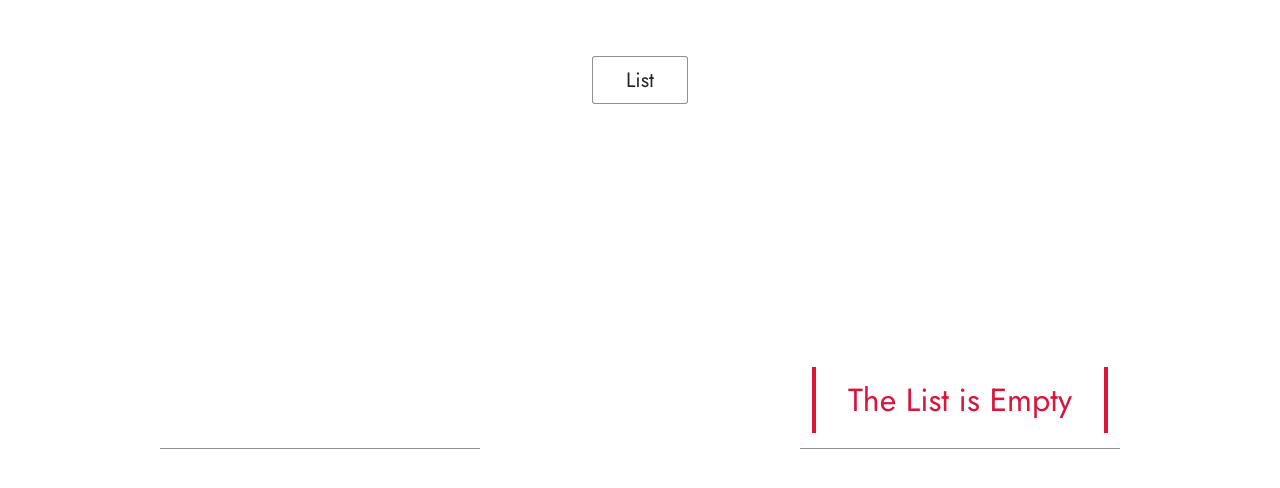
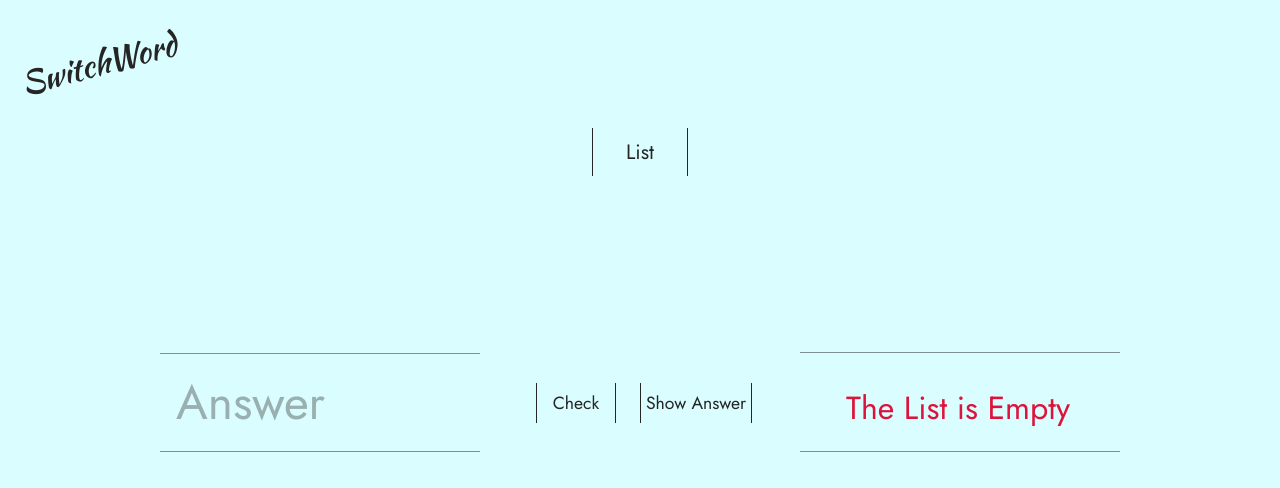
Before and after one commit to BidloFilder/SwitchWord, a React (Create React App) app: page / in a window 1280 px wide. Shown: the top 488 px of the page. Built offline with nearby package versions, Linux system fonts and the light colour scheme.

Commit message:
Design, answer, answer button

```diff
--- a/src/App.css
+++ b/src/App.css
@@ -1,15 +1,16 @@
 @import url('https://fonts.googleapis.com/css2?family=Jost:wght@300;400&family=Maven+Pro&display=swap');
+@import url('https://fonts.googleapis.com/css2?family=Kaushan+Script&display=swap');
+
 * {
     padding: 0;
     margin: 0;
     box-sizing: border-box;
     color: #252525;
     font-family: 'Jost', sans-serif;
-
 }
 
 body {
-    background-color: #ffffff;
+    background-color: #dafeff;
 }
 
 .main_button {
@@ -21,3 +22,12 @@ body {
     display: flex;
     justify-content: center;
 }
+
+.logo {
+    font-size: 2rem;
+    transform: rotate(-15deg);
+    position: absolute;
+    top: 5%;
+    left: 1.5%;
+    font-family: 'Kaushan Script', cursive;
+}
--- a/src/App.js
+++ b/src/App.js
@@ -1,7 +1,7 @@
 import './App.css';
 import TranslateAndResult from './Components/TranslateAndResult/TranslateAndResult';
 import MainButton from './Components/MainButton/MainButton';
-import InputsAndLists from './Components/InputsAndLists/InputsAndLists';
+import Inputs from './Components/InputsAndLists/Inputs/Inputs';
 import { useState } from 'react';
 import { v4 as uuidv4 } from 'uuid';
 
@@ -33,6 +33,7 @@ function App() {
   const deleteWordsHandler = (event) => {
     let word = event.target.previousSibling.innerText;
     let translation = event.target.nextSibling.innerText;
+
     event.target.parentNode.parentNode.removeChild(event.target.parentNode);
     WORDS = WORDS.filter((item) => item[word] !== translation);
     return WORDS;
@@ -50,7 +51,7 @@ function App() {
       </div>
       <div className="lists">
         {showLists ? (
-          <InputsAndLists
+          <Inputs
             deleteWord={deleteWordsHandler}
             addWord={addNewWordsHandler}
             deleteAll={deleteAll}
--- /dev/null
+++ b/src/Components/InputsAndLists/Inputs/Inputs.css
@@ -0,0 +1,72 @@
+
+.words_list_box {
+  margin-top: 13rem;
+}
+
+.list_form {
+  display: flex;
+  margin-bottom: 6rem;
+}
+
+input {
+  display: block;
+  outline: none;
+  border: none;
+  border-bottom: 1px solid #25252580;
+  padding: .5em 0em;
+  font-size: 1.8rem;
+  margin: 0 5rem;
+  background: none;
+}
+
+label {
+  text-align: center;
+  display: inline-block;
+  font-size: 1.4rem;
+}
+
+.add_btn {
+  color: #252525;
+  border: none;
+  border-bottom: 1px solid #252525;
+  border-top: 1px solid #252525;
+  background: none;
+  width: 6rem;
+  margin-top: 1.5rem;
+  height: 2.5rem;
+  font-size: 1rem;
+  transition: 0.3s;
+  cursor: pointer;
+  word-wrap: break-word;
+}
+
+.add_btn:hover {
+  background-color: #252525;
+  color: #ffffff;
+}
+
+.word_warning, .translation_warning {
+  background-color: #b9002e57;
+  border-radius: 5px;
+}
+
+.delete_all {
+  color: #252525;
+  border: none;
+  border-bottom: 1px solid #252525;
+  border-top: 1px solid #252525;
+  background: none;
+  width: 6rem;
+  margin-top: 1.5rem;
+  margin-left: 2rem;
+  height: 2.5rem;
+  font-size: 1rem;
+  transition: 0.3s;
+  cursor: pointer;
+  word-wrap: break-word;
+}
+
+.delete_all:hover {
+  color: #ffffff;
+  background-color: #252525;
+}
--- a/src/Components/InputsAndLists/InputsAndLists.js
+++ b/src/Components/InputsAndLists/Inputs/Inputs.js
@@ -1,7 +1,8 @@
 import React, { useState } from 'react';
-import './InputsAndLists.css';
+import Lists from '../Lists/Lists';
+import './Inputs.css';
 
-const InputsAndLists = (props) => {
+const Inputs = (props) => {
   const [listValue, setListValue] = useState(props.addWord);
   const [wordWarning, setWordWarning] = useState(false);
   const [translationWarning, setTranslationWarning] = useState(false);
@@ -23,10 +24,9 @@ const InputsAndLists = (props) => {
 
       setListValue(
         props.addWord(
-          wordValue.charAt(0).toUpperCase() +
-          wordValue.slice(1).toLowerCase(),
+          wordValue.charAt(0).toUpperCase() + wordValue.slice(1).toLowerCase(),
           translateValue.charAt(0).toUpperCase() +
-          translateValue.slice(1).toLowerCase()
+            translateValue.slice(1).toLowerCase()
         )
       );
       event.target.word.value = '';
@@ -41,6 +41,7 @@ const InputsAndLists = (props) => {
 
   return (
     <div className="words_list_box">
+      <span className='logo'>SwitchWord</span>
       <form onSubmit={passInputsValue} autoComplete="off" className="list_form">
         <label>
           Word
@@ -50,7 +51,9 @@ const InputsAndLists = (props) => {
         <button className="add_btn" type="submit">
           Add Word
         </button>
-        <button onClick={deleteAll} className='delete_all'>Delete All</button>
+        <button onClick={deleteAll} className="delete_all">
+          Delete All
+        </button>
 
         <label>
           Translation
@@ -61,33 +64,9 @@ const InputsAndLists = (props) => {
         </label>
       </form>
 
-      <div className="list_items">
-        {listValue.map((value) => {
-          return (
-            <div key={value.id}>
-              <div className="item">
-                <p>
-                  {Object.keys(value)[0].charAt(0).toUpperCase() +
-                    Object.keys(value)[0].slice(1).toLowerCase()}
-                </p>
-                <button
-                  className="delete_btn"
-                  onClick={props.deleteWord}
-                  type="button"
-                >
-                  Delete
-                </button>
-                <p style={{ fontWeight: '400' }}>
-                  {Object.values(value)[0].charAt(0).toUpperCase() +
-                    Object.values(value)[0].slice(1).toLowerCase()}
-                </p>
-              </div>
-            </div>
-          );
-        })}
-      </div>
+     <Lists listValue={listValue} deleteWord={props.deleteWord}/>
     </div>
   );
 };
 
-export default InputsAndLists;
+export default Inputs;
--- a/src/Components/InputsAndLists/InputsAndLists.css
+++ /dev/null
@@ -1,109 +0,0 @@
-
-.words_list_box {
-  margin-top: 13rem;
-}
-
-.list_form {
-  display: flex;
-  margin-bottom: 6rem;
-}
-
-input {
-  display: block;
-  outline: none;
-  border: none;
-  border-bottom: 1px solid #25252580;
-  padding: .5em 0em;
-  font-size: 1.8rem;
-  margin: 0 5rem;
-}
-
-label {
-  text-align: center;
-  display: inline-block;
-  font-size: 1.4rem;
-}
-
-.add_btn {
-  color: #252525;
-  border: 1px solid #25252580;
-  background-color: #ffffff;
-  width: 6rem;
-  margin-top: 1.5rem;
-  height: 2.5rem;
-  font-size: 1rem;
-  border-radius: 3px;
-  transition: 0.3s;
-  cursor: pointer;
-  word-wrap: break-word;
-}
-
-.add_btn:hover {
-  box-shadow: none;
-  background-color: #252525;
-  color: #ffffff;
-  border-radius: 5px;
-}
-
-.list_items {
-  height: 45vh;
-  margin-bottom: -6.5rem;
-  margin-top: 5rem;
-}
-
-.item {
-  display: flex;
-  justify-content: space-between;
-  border: none;
-  border-left: 1px solid #252525;
-  border-right: 1px solid #252525;
-  font-family: 'Montserrat', sans-serif;
-  font-weight: lighter;
-  padding: 1rem 2rem;
-  font-size: 1.7rem;
-  margin: 1.5rem 4rem;
-  background-color: #f5f5f5;
-}
-
-.delete_btn {
-  position: absolute;
-  left: 48%;
-  margin-top: .2rem;
-  color: #252525;
-  border: none;
-  border-left: 1px solid #252525;
-  border-right: 1px solid #252525;
-  background-color: #f5f5f5;
-  font-size: 1rem;
-  transition: 0.3s;
-  cursor: pointer;
-  word-wrap: break-word;
-  width: 4rem;
-  height: 2rem;
-}
-
-.delete_btn:hover {
-  background-color: #252525;
-  color: #ffffff;
-  border-radius: 0;
-}
-
-.word_warning, .translation_warning {
-  background-color: #b9002e57;
-  border-radius: 5px;
-}
-
-.delete_all {
-  color: #252525;
-  border: 1px solid #25252580;
-  background-color: #ffffff;
-  width: 6rem;
-  margin-top: 1.5rem;
-  margin-left: 2rem;
-  height: 2.5rem;
-  font-size: 1rem;
-  border-radius: 3px;
-  transition: 0.3s;
-  cursor: pointer;
-  word-wrap: break-word;
-}
--- /dev/null
+++ b/src/Components/InputsAndLists/Lists/Lists.css
@@ -0,0 +1,42 @@
+.list_items {
+  height: 40vh;
+  margin-bottom: -6.5rem;
+  margin-top: 5rem;
+}
+
+.item {
+  display: flex;
+  justify-content: space-between;
+  border: none;
+  border-left: 1px solid #252525;
+  border-right: 1px solid #252525;
+  font-family: 'Montserrat', sans-serif;
+  font-weight: lighter;
+  padding: 1rem 2rem;
+  font-size: 1.7rem;
+  margin: 1.5rem 4rem;
+  background-color: #b9fdff;
+}
+
+.delete_btn {
+  position: absolute;
+  left: 48%;
+  margin-top: 0.2rem;
+  color: #252525;
+  border: none;
+  border-left: 1px solid #252525;
+  border-right: 1px solid #252525;
+  background: none;
+  font-size: 1rem;
+  transition: 0.3s;
+  cursor: pointer;
+  word-wrap: break-word;
+  width: 4rem;
+  height: 2rem;
+}
+
+.delete_btn:hover {
+  background-color: #252525;
+  color: #ffffff;
+  border-radius: 0;
+}
--- /dev/null
+++ b/src/Components/InputsAndLists/Lists/Lists.js
@@ -0,0 +1,35 @@
+import './Lists.css'
+
+
+const Lists = (props) => {
+
+  return (
+    <div className="list_items">
+      {props.listValue.map((value) => {
+        return (
+          <div key={value.id}>
+            <div className="item">
+              <p>
+                {Object.keys(value)[0].charAt(0).toUpperCase() +
+                  Object.keys(value)[0].slice(1).toLowerCase()}
+              </p>
+              <button
+                className="delete_btn"
+                onClick={props.deleteWord}
+                type="button"
+              >
+                Delete
+              </button>
+              <p style={{ fontWeight: '400' }}>
+                {Object.values(value)[0].charAt(0).toUpperCase() +
+                  Object.values(value)[0].slice(1).toLowerCase()}
+              </p>
+            </div>
+          </div>
+        );
+      })}
+    </div>
+  );
+};
+
+export default Lists;
--- a/src/Components/MainButton/MainButton.css
+++ b/src/Components/MainButton/MainButton.css
@@ -1,21 +1,20 @@
 .words_list_btn {
   position: absolute;
-  top: 3.5rem;
+  top: 8rem;
   color: #252525;
-  border: 1px solid #25252580;
-  background-color: #ffffff;
+  border: none;
+  border-right: 1px solid #252525;
+  border-left: 1px solid #252525;
+  background: none;
   width: 6rem;
   height: 3rem;
   font-size: 1.3rem;
-  border-radius: 3px;
   transition: 0.3s;
   cursor: pointer;
   word-wrap: break-word;
 }
 
 .words_list_btn:hover {
-  box-shadow: none;
+  color: #ffffff;
   background-color: #252525;
-  color: #ffffff;
-  border-radius: 5px;
 }
--- a/src/Components/TranslateAndResult/TranslateAndResult.css
+++ b/src/Components/TranslateAndResult/TranslateAndResult.css
@@ -7,33 +7,102 @@
 
 .input {
   position: relative;
-  background-color: #ffffff;
-  border: none;
+  border-top: 1px solid #25252580;
   border-bottom: 1px solid #25252580;
-  padding: .9rem 0;
+  padding: .9rem 1rem;
   font-size: 3rem;
   width: 20rem;
   margin-right: 45rem;
+  margin-bottom: -4.3rem;
+  background: none;
+  color: #252525;
 }
 
 .input:focus {
   outline: none;
 }
 
+input::placeholder {
+  color: #3f3f3f69;
+}
+
+input:hover::placeholder {
+  color: transparent;
+}
+
 .result {
   position: absolute;
+  margin-bottom: -1rem;
   font-size: 3rem;
-  padding: 2rem 5rem;
   margin-left: 40rem;
+  color: #252525;
   display: flex;
-  align-items: flex-end;
+  align-items: center;
   justify-content: center;
+  padding: 3rem 10rem;
+  background: none;
+}
+
+.result::before {
+  content: '';
+  position: absolute;
+  border-bottom: 1px solid #25252580;
+  width: 320px;
+  margin-bottom: 7rem;
 }
 
 .result::after {
   content: '';
   position: absolute;
   border-bottom: 1px solid #25252580;
-  min-width: 20rem;
-  margin-bottom: -1rem;
+  width: 320px;
+  margin-bottom: -5.4rem;
 }
+
+.check_btn {
+  margin-left: 28.5rem;
+  margin-bottom: 1.5rem;
+  color: #252525;
+  border: none;
+  border-right: 1px solid #252525;
+  border-left: 1px solid #252525;
+  background: none;
+  width: 5rem;
+  height: 2.5rem;
+  font-size: 1.1rem;
+  transition: 0.3s;
+  cursor: pointer;
+  word-wrap: break-word;
+}
+
+.check_btn:hover {
+  background-color: #252525;
+  color: #ffffff;
+}
+
+.answer {
+  position: absolute;
+  top: 32%;
+  left: 47.5%;
+  font-size: 1.5rem;
+}
+
+.show_answer {
+  margin-left: 1.5rem;
+  color: #252525;
+  border: none;
+  border-right: 1px solid #252525;
+  border-left: 1px solid #252525;
+  background: none;
+  width: 7rem;
+  height: 2.5rem;
+  font-size: 1.1rem;
+  transition: 0.3s;
+  cursor: pointer;
+  word-wrap: break-word;
+}
+
+.show_answer:hover {
+  background-color: #252525;
+  color: #ffffff;
+}
--- a/src/Components/TranslateAndResult/TranslateAndResult.js
+++ b/src/Components/TranslateAndResult/TranslateAndResult.js
@@ -1,8 +1,9 @@
 import { useState } from 'react';
 import './TranslateAndResult.css';
-import '../InputsAndLists/InputsAndLists.css';
 
 const TranslateAndResult = (props) => {
+  const [answer, setAnswer] = useState('')
+  const [answerBtn, setAnswerBtn] = useState('Show Answer')
 
   //Get random object from WORDS array
   const getRandomObjFromArr = () => {
@@ -15,9 +16,8 @@ const TranslateAndResult = (props) => {
       const inlineErrorStyle = {
         color: 'crimson',
         fontSize: '2rem',
-        borderLeft: '4px solid crimson',
-        borderRight: '4px solid crimson',
-        padding: '.65rem 2rem',
+        padding: '.65rem 1rem',
+        width: '260px',
         opacity: 1,
       };
       return [<span style={inlineErrorStyle}>The List is Empty</span>];
@@ -35,26 +35,43 @@ const TranslateAndResult = (props) => {
     let translation = event.target.translate;
 
     if (translation.value.toLowerCase() === word[1].toLowerCase()) {
-      console.log("You're god damn right");
+      setAnswer('Correct!')
       setWord(convertRandomObjToArr());
     }
     if (translation.value.toLowerCase() !== word[1].toLowerCase()) {
-      console.log("It's wrong you dumbass");
+      setAnswer('Wrong!')
     }
     translation.value = '';
   };
 
+  const showAnswer = () => {
+    if (answerBtn === 'Show Answer') {
+      setAnswerBtn(word[1])
+    } else {
+      setAnswerBtn('Show Answer')
+    }
+  }
+
   return (
     <div className="box">
+      <span className='logo'>SwitchWord</span>
       <form onSubmit={changeWordHandler}>
         <input
           id="translate"
           className="input"
-          maxLength={30}
+          maxLength={40}
           autoComplete="off"
+          placeholder='Answer'
         />
+        <span className='answer'>{answer}</span>
+        <button type="submit" className="check_btn">
+          Check
+        </button>
+        <button className='show_answer' type='button' onClick={showAnswer}>
+          {answerBtn}
+        </button>
       </form>
-      <p className="result">{word[0]}</p>
+        <p className="result">{word[0]}</p>
     </div>
   );
 };
```
